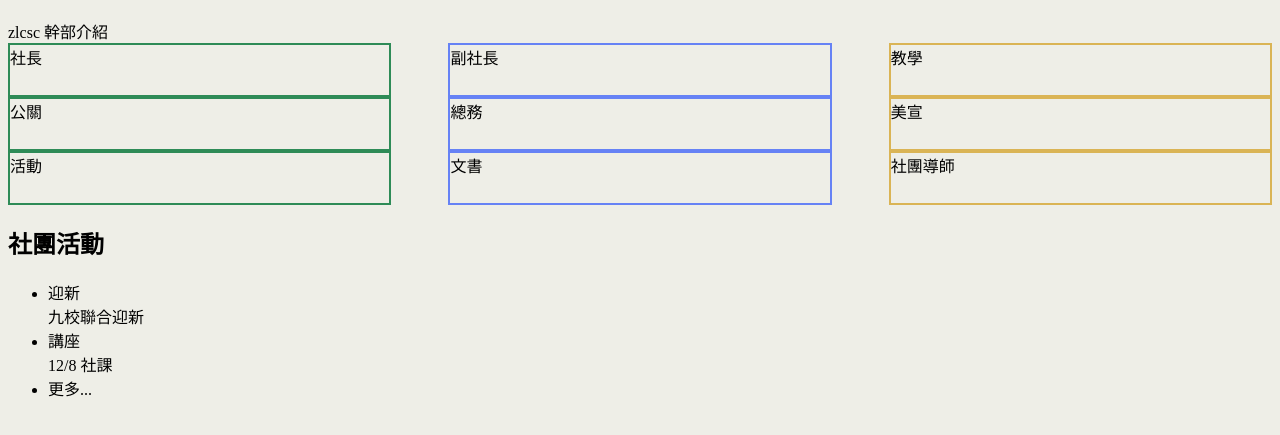
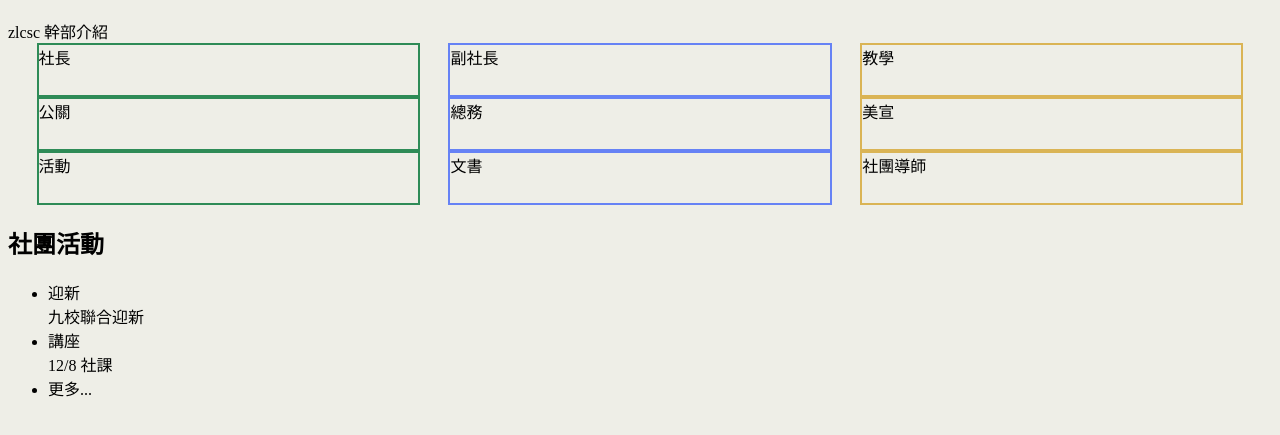
Before and after one commit to annn123/Testforteaching, a plain HTML site: page first_class.html in a window 1280 px wide. Shown: the part 61-496 px from the top of the page. Drawn offline with Linux system fonts and the light colour scheme.

Commit message:
Update first_class.css

```diff
--- a/first_class.css
+++ b/first_class.css
@@ -8,8 +8,8 @@ body{
 
     display: flex;
     flex-wrap: wrap;
-    justify-content: space-between;
-    align-content: space-between;
+    justify-content: space-evenly;
+    align-content: space-evenly;
 }
 
 .intro div{
```
